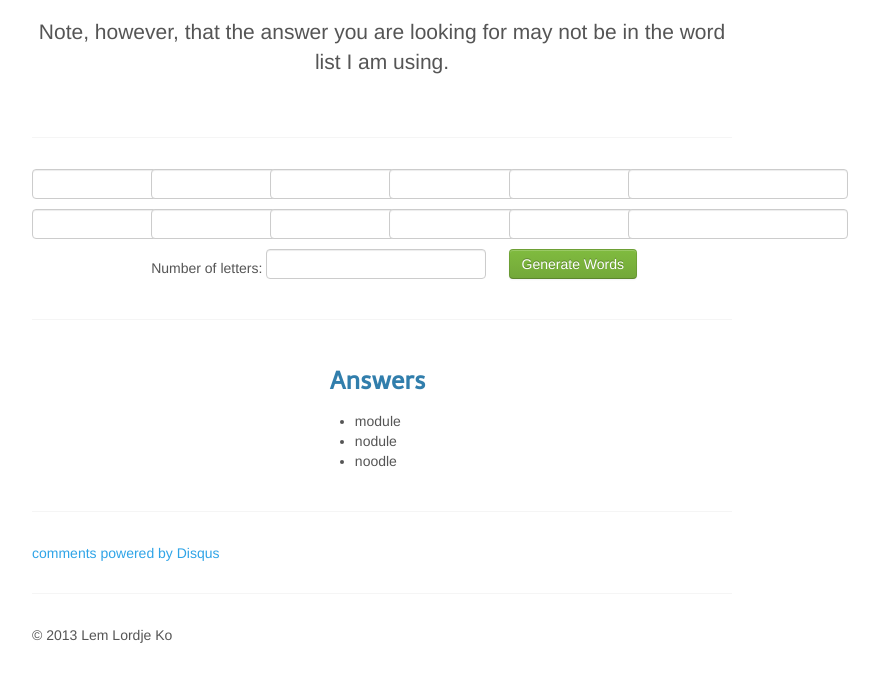
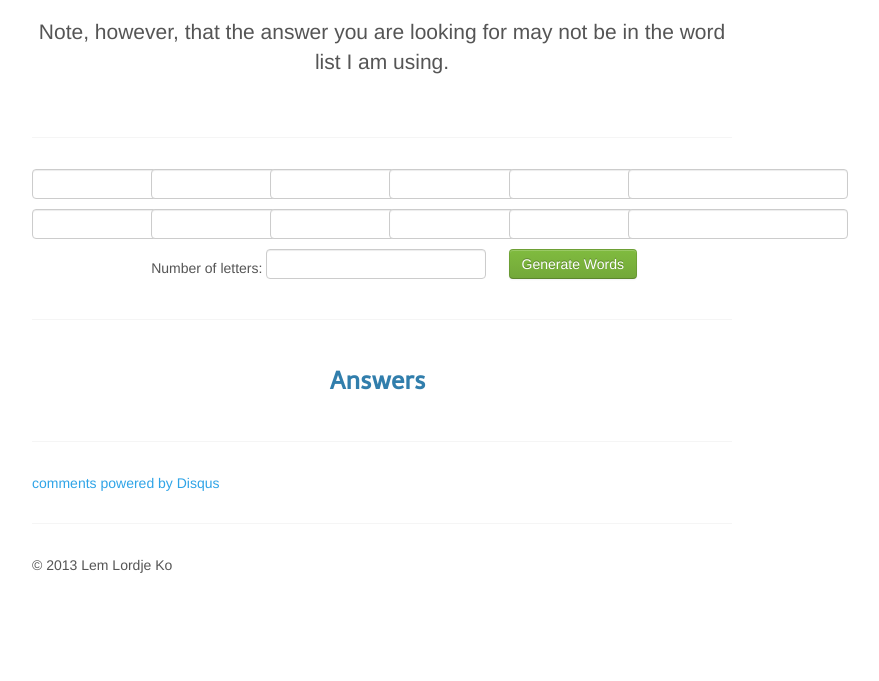
Before and after one commit to aliali007/4pics1word, a plain HTML site: page index.html in a window 1280 px wide. Shown: the part 245-926 px from the top of the page, without its empty margins (258-1137 px from the left). After the commit the page ends 870 px from the top, so only its background shows below. Drawn offline with Linux system fonts and the light colour scheme; a script that the page names is missing.

Commit message:
remove dummy answer list items

```diff
--- a/index.html
+++ b/index.html
@@ -76,9 +76,6 @@
         <div class="span2 offset5">
           <h3>Answers</h3>
           <ul id="answers">
-            <li>module</li>
-            <li>nodule</li>
-            <li>noodle</li>
           </ul>
         </div>
       </div>
```
